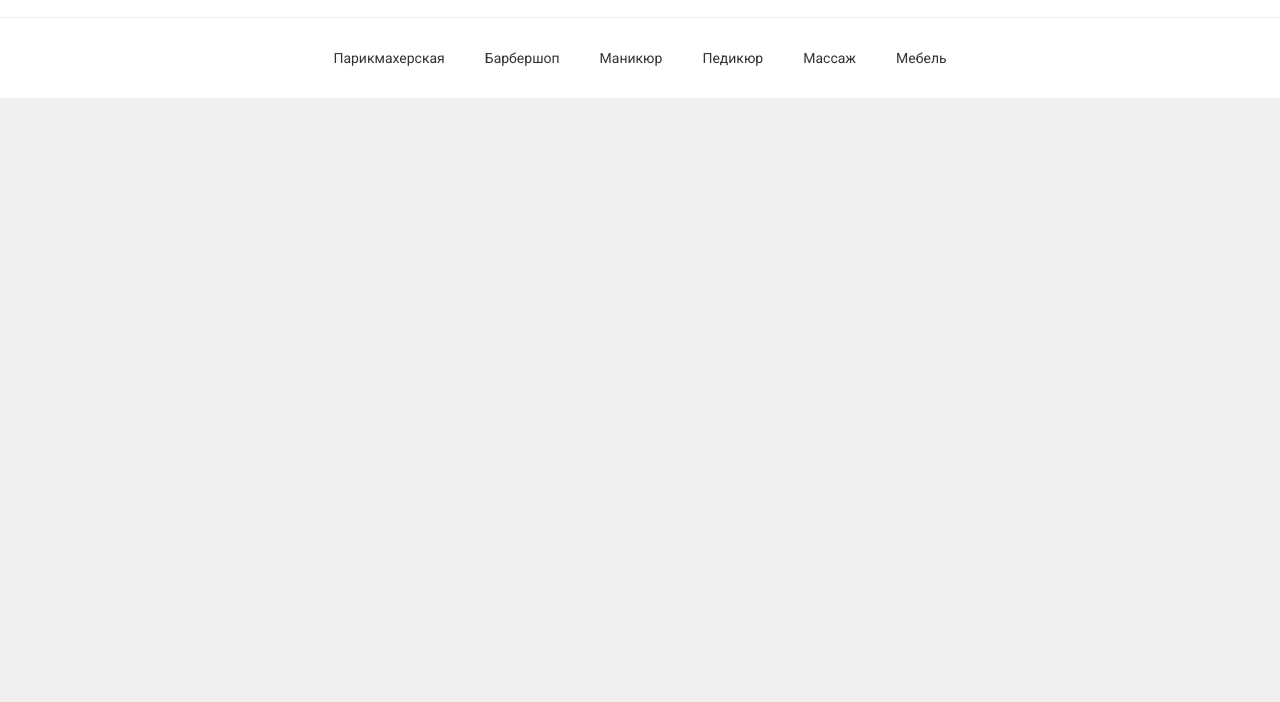
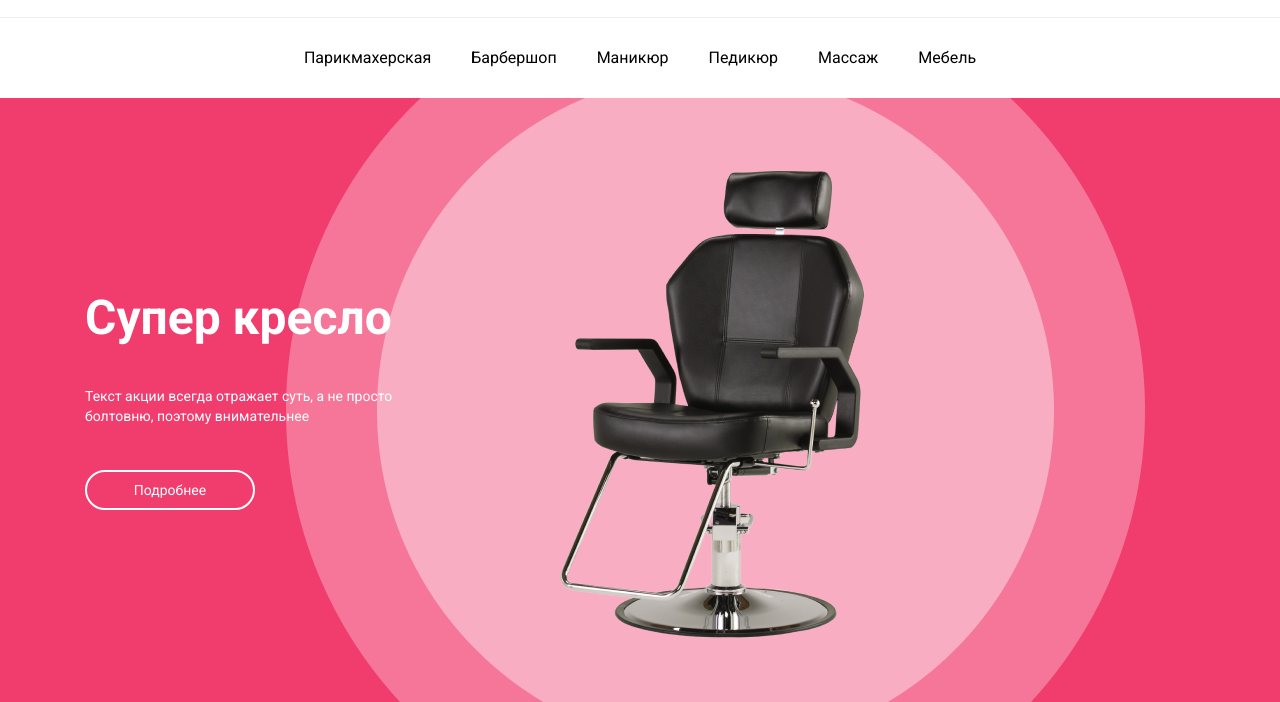
Before and after one commit to FomenkoAndrey/20221028_____beauty, a plain HTML site: page index.html in a window 1280 px wide. Shown: the part 153-855 px from the top of the page. Before the commit the page ends 800 px from the top, so only its background shows below. Drawn offline with Linux system fonts and the light colour scheme.

Commit message:
разметка секции hero + оформление

```diff
--- a/assets/css/style.css
+++ b/assets/css/style.css
@@ -38,6 +38,26 @@ body {
 a {
   text-decoration: none;
   color: inherit;
+}
+
+.btn {
+  display: flex;
+  align-items: center;
+  justify-content: center;
+  min-width: 170px;
+  height: 40px;
+  padding: 0.25em 1em;
+  border-width: 2px;
+  border-style: solid;
+  border-radius: 40px;
+}
+.btn--primary {
+  background-color: var(--color-white);
+  border-color: var(--color-accent);
+}
+.btn--secondary {
+  background-color: var(--color-accent);
+  border-color: var(--color-white);
 }
 
 .container {
@@ -95,14 +115,6 @@ a {
   font-size: 1rem;
   line-height: 19px;
 }
-.feedback__button {
-  line-height: 16px;
-  background: var(--color-white);
-  border: 2px solid var(--color-accent);
-  border-radius: 40px;
-  min-width: 170px;
-  height: 40px;
-}
 
 .navbar-primary {
   background-color: var(--color-white);
@@ -120,4 +132,38 @@ a {
 .navbar-primary__link {
   display: block;
   padding: 7px 10px;
+  font-size: 1rem;
+  color: var(--color-black);
 }
+
+.main {
+}
+.hero {
+  background-color: var(--color-accent);
+  background-image: url(../img/Rectangle.png);
+  background-repeat: no-repeat;
+  background-position: 68% 50%;
+  background-size: contain;
+  color: var(--color-white);
+  padding: 192px 0;
+}
+.hero__content {
+  display: flex;
+  flex-direction: column;
+  gap: var(--gap-xl);
+  max-width: 375px;
+}
+.hero__title {
+  font-size: 48px;
+  line-height: 56px;
+  margin: 0;
+}
+.hero__description {
+  line-height: 1.43;
+  margin-bottom: 4px;
+}
+.hero__actions {
+  display: flex;
+}
+.hero__button {
+}
--- a/index.html
+++ b/index.html
@@ -49,7 +49,7 @@
 
         <div class="feedback">
           <a class="feedback__phone" href="tel:+88121234567">8 (812) 123-45-67</a>
-          <button class="feedback__button" type="button">Обратный звонок</button>
+          <button class="feedback__button btn btn--primary" type="button">Обратный звонок</button>
         </div>
       </div>
     </div>
@@ -80,8 +80,21 @@
     </nav>
   </header>
 
-  <main>
-    <!-- <h1></h1> -->
+  <main class="main">
+
+    <section class="hero">
+      <div class="container">
+        <div class="hero__content">
+          <h1 class="hero__title">Супер кресло</h1>
+          <div class="hero__description">Текст акции всегда отражает суть, а не просто
+            болтовню, поэтому внимательнее</div>
+          <div class="hero__actions">
+            <a class="hero__button btn btn--secondary" href="">Подробнее</a>
+          </div>
+        </div>
+      </div>
+    </section>
+
   </main>
 
   <footer></footer>
```
Also changed, not shown: assets/img/Rectangle.png (added).
